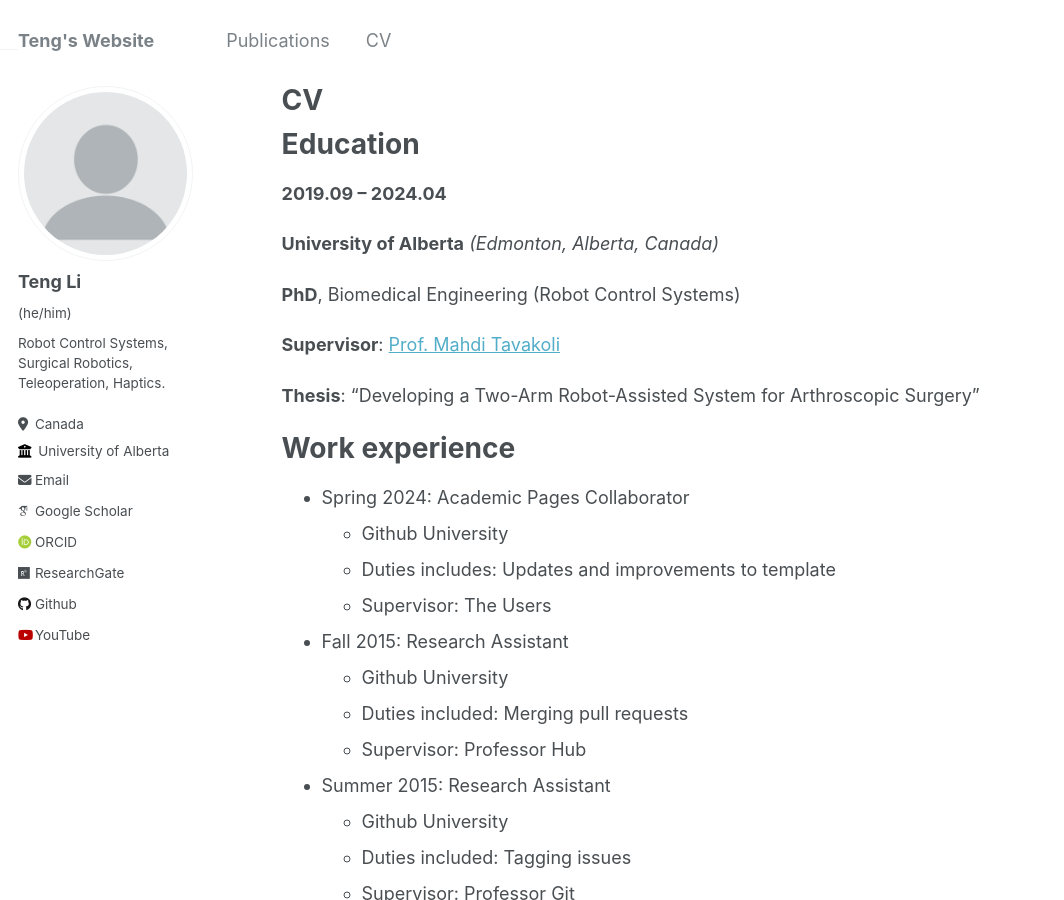
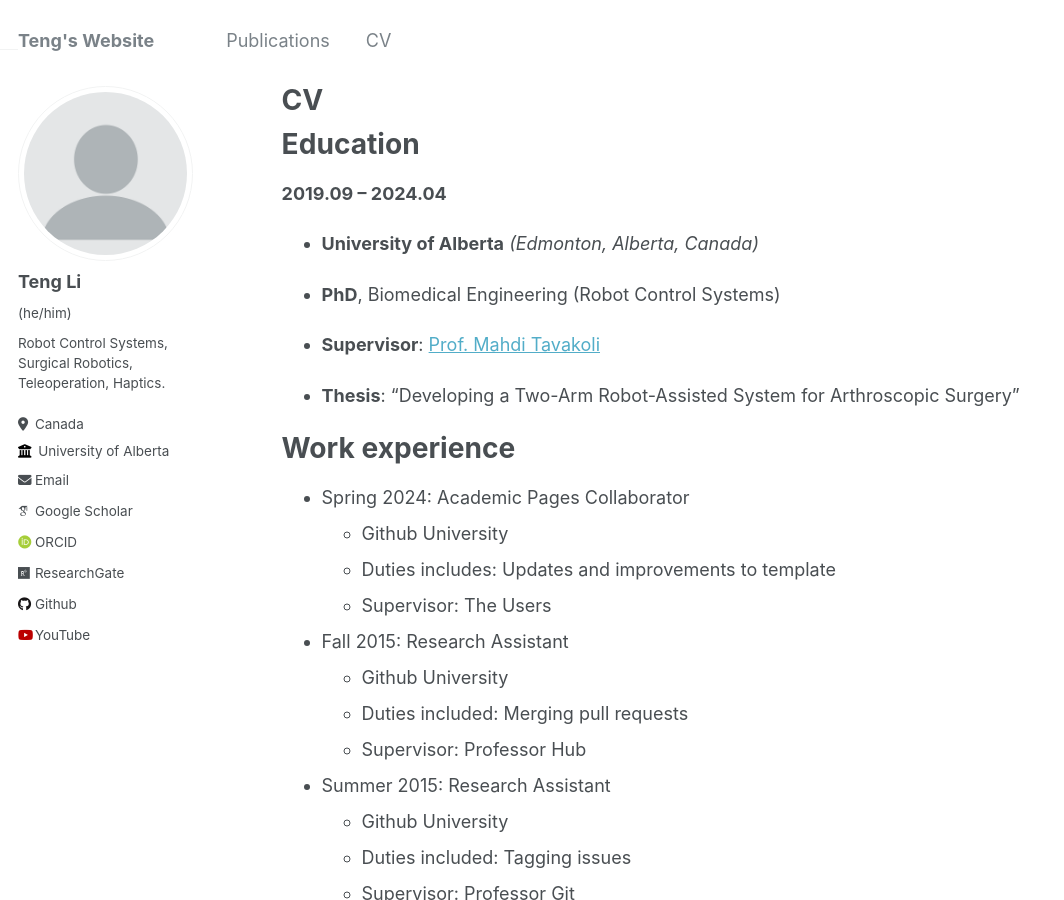
Before and after one commit to teng4/teng4.github.io, a Jekyll site: the page built from _pages/cv.md, in a window 1280 px wide and 900 px high. Shown: the whole window, without its empty margins (0-1064 px from the left). Built offline with Jekyll 4.4.1, drawn with Linux system fonts in a browser that asks for light colours; some web fonts are replaced.

Commit message:
Update cv.md

```diff
--- a/_pages/cv.md
+++ b/_pages/cv.md
@@ -13,13 +13,14 @@ Education
 ======
 **2019.09 -- 2024.04**
 
-**University of Alberta** *(Edmonton, Alberta, Canada)*
+  - **University of Alberta** *(Edmonton, Alberta, Canada)*
 
-**PhD**, Biomedical Engineering (Robot Control Systems)
+  - **PhD**, Biomedical Engineering (Robot Control Systems)
 
-**Supervisor**: [Prof. Mahdi Tavakoli](http://www.ece.ualberta.ca/~mtavakol/pmwiki/)
+  - **Supervisor**: [Prof. Mahdi Tavakoli](http://www.ece.ualberta.ca/~mtavakol/pmwiki/)
 
-**Thesis**: "Developing a Two-Arm Robot-Assisted System for Arthroscopic Surgery"
+  - **Thesis**: "Developing a Two-Arm Robot-Assisted System for Arthroscopic Surgery"
+
 <!-- %\href{https://youtu.be/ETY3jDpKOFw}{\scriptsize [Presentation Video]} -->
 <!-- * Ph.D in Version Control Theory, GitHub University, 2018 (expected) -->
 <!-- * M.S. in Jekyll, GitHub University, 2014 -->
```
